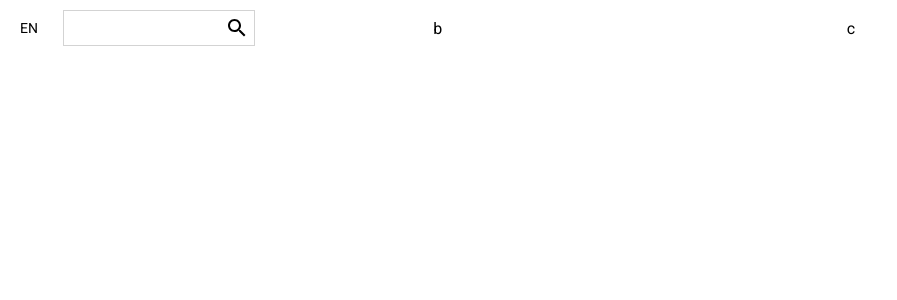
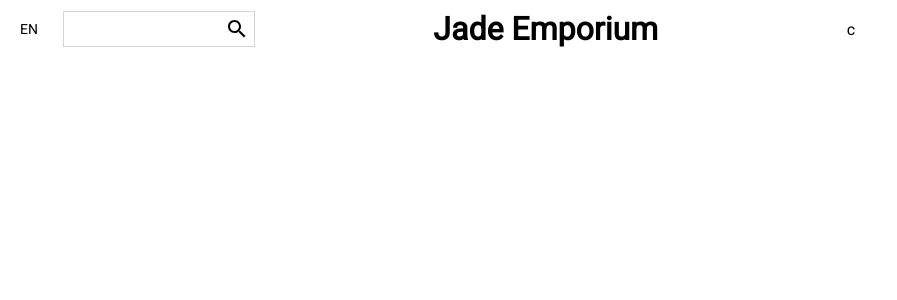
Before and after one commit to nhnam0209/Porky_Jewel_Ecomerce, a React (Create React App) app: page / in a window 1280 px wide. Shown: the top 300 px of the page, without its empty margins (0-897 px from the left). Built offline with nearby package versions, Linux system fonts and the light colour scheme.

Commit message:
update navbar

```diff
--- a/src/components/Navbar.jsx
+++ b/src/components/Navbar.jsx
@@ -34,7 +34,7 @@ const Input = styled.input`
     border: none;
 `
 const Logo = styled.h1`
-    font-weight: bold
+    font-weight: bold;
 `
 
 const Center = styled.div`
@@ -55,7 +55,9 @@ const Navbar = () => {
                         <SearchIcon />
                     </SearchContainer>
                 </Left>
-                <Center>b</Center>
+                <Center>
+                    <Logo>Jade Emporium</Logo>
+                </Center>
                 <Right>c</Right>
             </Wrapper>
         </Container>
```
